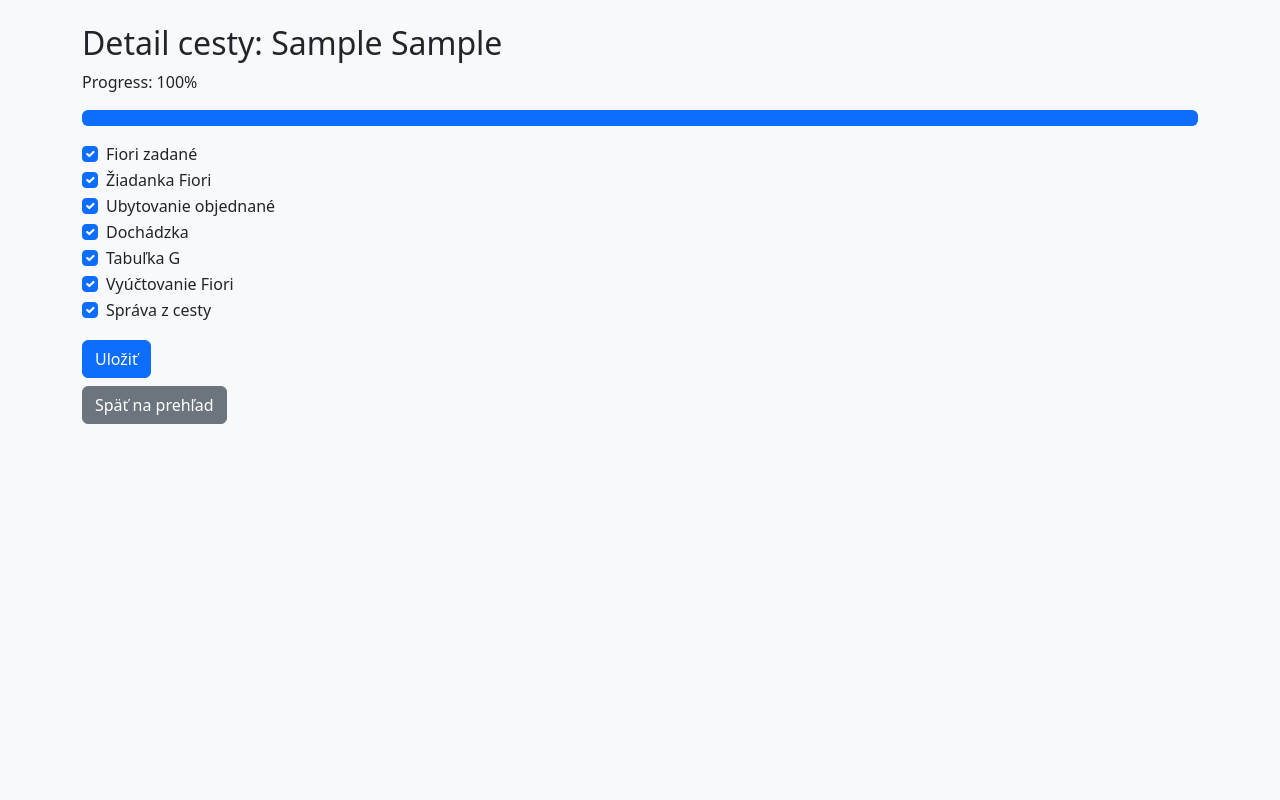
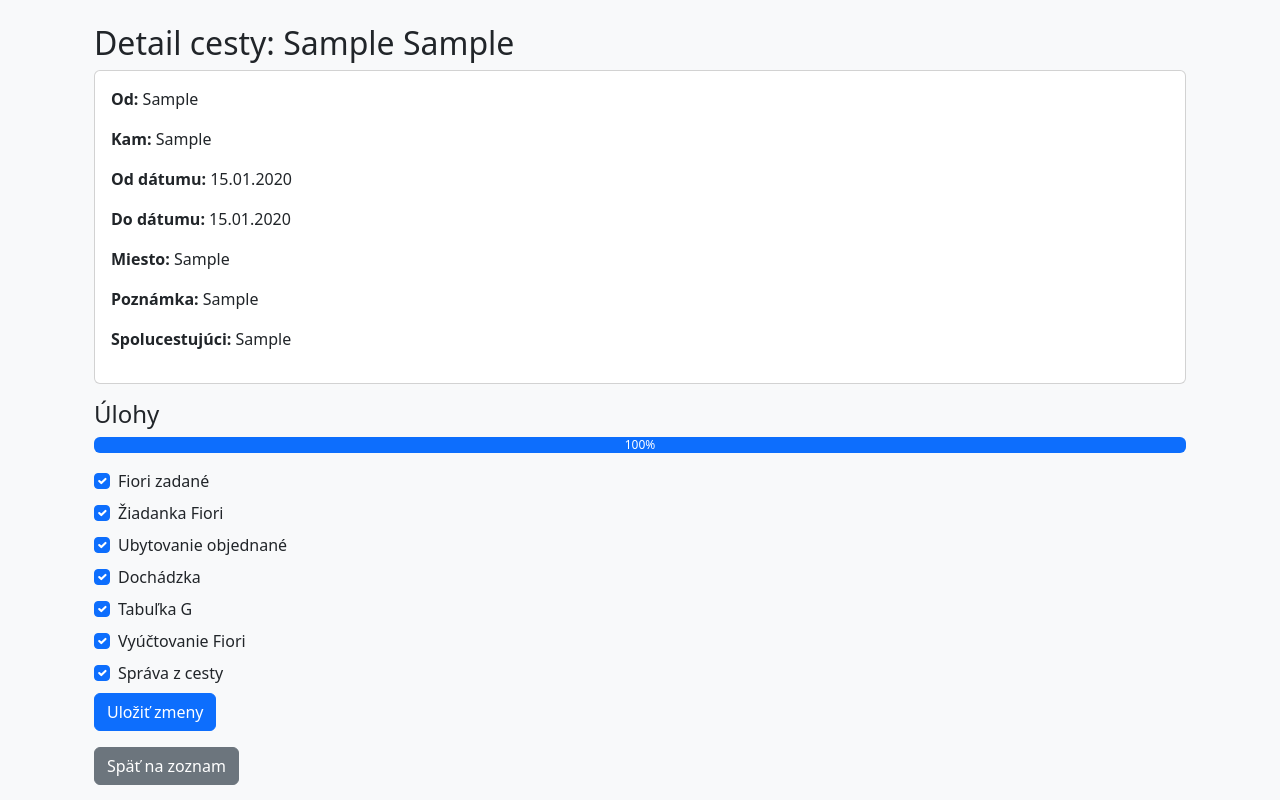
Before and after one commit to Slovakiana/flask_cesty, a Flask app: page /trip/1 in a window 1280 px wide. Run offline with Flask 3, Linux system fonts and the light colour scheme; a user stored in the database is signed in; tables that the repository leaves empty hold one stand-in row (values such as "Sample post").

Commit message:
malé úpravy

```diff
--- a/app/templates/trip_detail.html
+++ b/app/templates/trip_detail.html
@@ -1,47 +1,37 @@
 {% extends "base.html" %}
 
 {% block content %}
-<h2>Detail cesty: {{ trip.meno }} {{ trip.priezvisko }}</h2>
+<div class="container mt-4">
+    <h2>Detail cesty: {{ trip.meno }} {{ trip.priezvisko }}</h2>
 
-<p>Progress: {{ progress }}%</p>
-<div class="progress mb-3">
-    <div class="progress-bar" role="progressbar" style="width: {{ progress }}%;" aria-valuenow="{{ progress }}" aria-valuemin="0" aria-valuemax="100"></div>
-</div>
-
-<form method="POST">
-    {{ form.hidden_tag() }}
-
-    <div class="form-check">
-        {{ form.fiori_zadane(class="form-check-input") }}
-        {{ form.fiori_zadane.label(class="form-check-label") }}
-    </div>
-    <div class="form-check">
-        {{ form.ziadanka_fiori(class="form-check-input") }}
-        {{ form.ziadanka_fiori.label(class="form-check-label") }}
-    </div>
-    <div class="form-check">
-        {{ form.ubytovanie_objednane(class="form-check-input") }}
-        {{ form.ubytovanie_objednane.label(class="form-check-label") }}
-    </div>
-    <div class="form-check">
-        {{ form.dochadzka(class="form-check-input") }}
-        {{ form.dochadzka.label(class="form-check-label") }}
-    </div>
-    <div class="form-check">
-        {{ form.tabulka_G(class="form-check-input") }}
-        {{ form.tabulka_G.label(class="form-check-label") }}
-    </div>
-    <div class="form-check">
-        {{ form.vyuctovanie_fiori(class="form-check-input") }}
-        {{ form.vyuctovanie_fiori.label(class="form-check-label") }}
-    </div>
-    <div class="form-check">
-        {{ form.sprava_z_cesty(class="form-check-input") }}
-        {{ form.sprava_z_cesty.label(class="form-check-label") }}
+    <div class="card mb-3">
+        <div class="card-body">
+            <p><strong>Od:</strong> {{ trip.odkial }}</p>
+            <p><strong>Kam:</strong> {{ trip.kam }}</p>
+            <p><strong>Od dátumu:</strong> {{ trip.od_datum.strftime('%d.%m.%Y') }}</p>
+            <p><strong>Do dátumu:</strong> {{ trip.do_datum.strftime('%d.%m.%Y') }}</p>
+            <p><strong>Miesto:</strong> {{ trip.miesto }}</p>
+            <p><strong>Poznámka:</strong> {{ trip.poznamka }}</p>
+            <p><strong>Spolucestujúci:</strong> {{ trip.spolucestujuci }}</p>
+        </div>
     </div>
 
-    <button type="submit" class="btn btn-primary mt-3">{{ form.submit.label.text }}</button>
-</form>
+    <h4>Úlohy</h4>
+    <div class="progress mb-3">
+        <div class="progress-bar" role="progressbar" style="width: {{ progress }}%;" aria-valuenow="{{ progress }}" aria-valuemin="0" aria-valuemax="100">{{ progress }}%</div>
+    </div>
 
-<a href="{{ url_for('index') }}" class="btn btn-secondary mt-2">Späť na prehľad</a>
+    <form method="post">
+        {{ form.hidden_tag() }}
+        {% for field in form if field.type == 'BooleanField' %}
+            <div class="form-check mb-2">
+                {{ field(class="form-check-input") }}
+                {{ field.label(class="form-check-label") }}
+            </div>
+        {% endfor %}
+        <button type="submit" class="btn btn-primary">Uložiť zmeny</button>
+    </form>
+
+    <a href="{{ url_for('index') }}" class="btn btn-secondary mt-3">Späť na zoznam</a>
+</div>
 {% endblock %}
```
